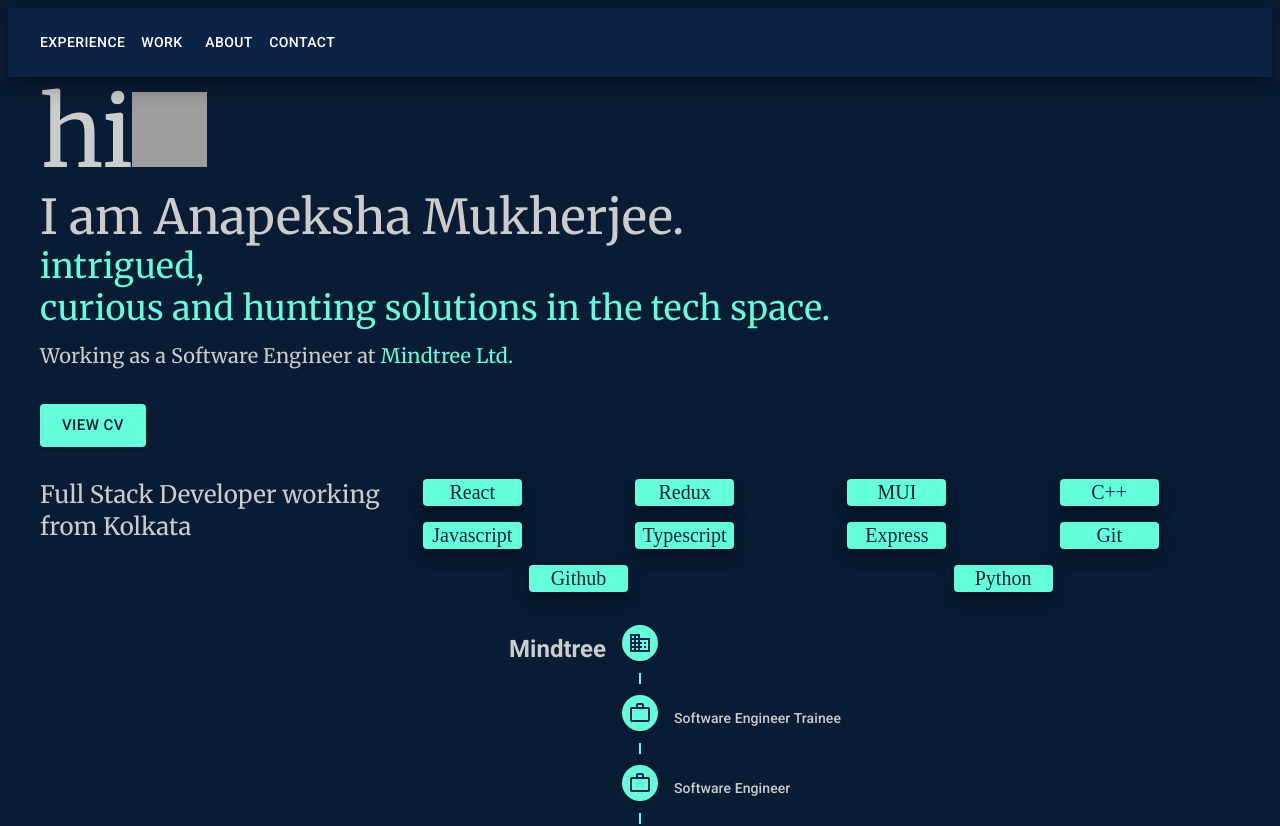
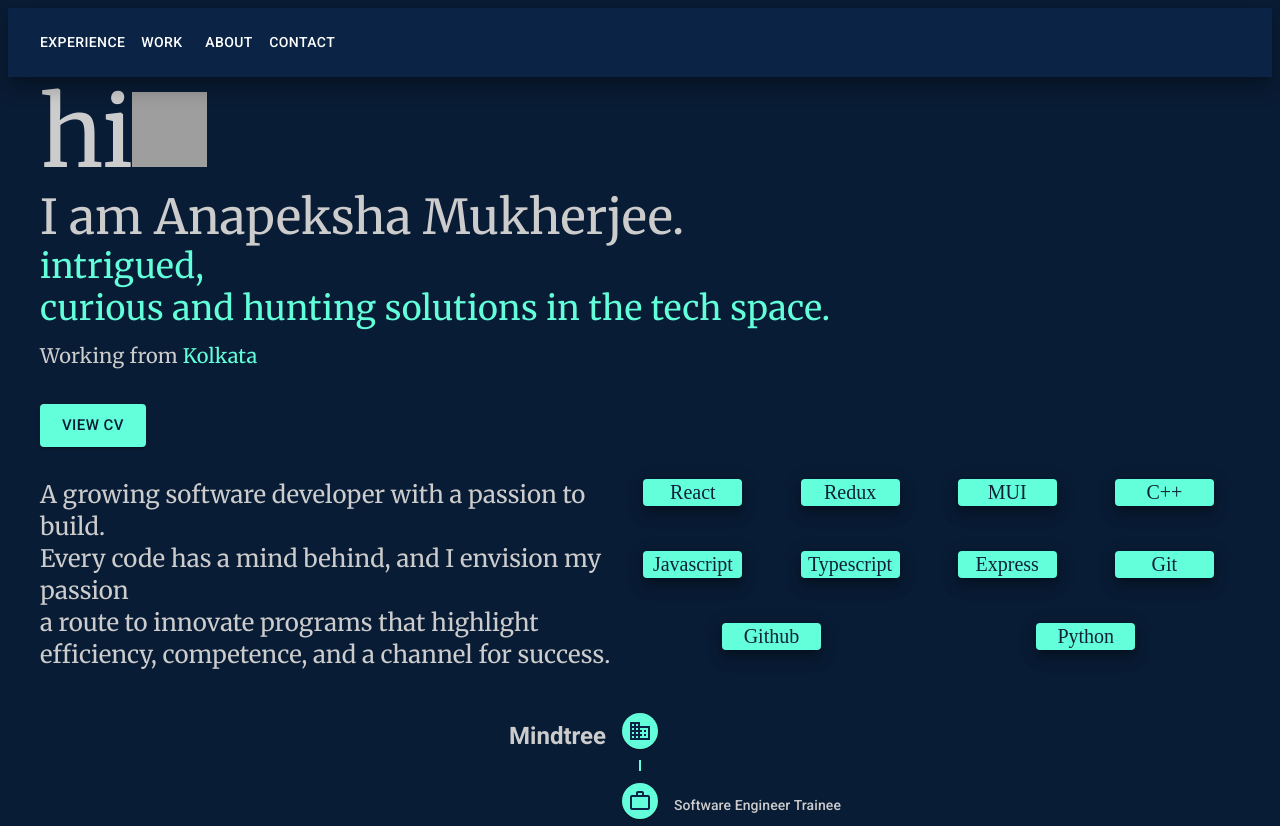
Before and after one commit to anapeksha/Portfolio, a React (Create React App) app: page / in a window 1280 px wide. Shown: the top 826 px of the page. Built offline with nearby package versions, Linux system fonts and the light colour scheme; grey boxes are pictures that could not be loaded.

Commit message:
updated about and home

```diff
--- a/src/pages/About.tsx
+++ b/src/pages/About.tsx
@@ -21,9 +21,12 @@
 			id="about"
 			sx={{ display: "flex", ml: 4, justifyContent: "space-between" }}
 		>
-			<Box sx={{ display: "flex", mr: 2 }}>
+			<Box sx={{ display: "flex", flexWrap: "wrap", mr: 2 }}>
 				<CustomTypography variant="h5" gutterBottom>
-					Full Stack Developer working from Kolkata
+					A growing software developer with a passion to build.{<br />}
+					Every code has a mind behind, and I envision my passion {<br />}a
+					route to innovate programs that highlight efficiency, competence, and
+					a channel for success.
 				</CustomTypography>
 			</Box>
 			<Box sx={{ display: "flex" }}>
--- a/src/pages/Home.tsx
+++ b/src/pages/Home.tsx
@@ -42,14 +42,14 @@
 				curious and hunting solutions in the tech space.
 			</CustomTypography>
 			<CustomTypography variant="h6" sx={{ mb: 4 }}>
-				Working as a Software Engineer at{" "}
+				Working from{" "}
 				<a
 					style={{ color: "#62ffda", textDecoration: "none" }}
-					href="https://www.mindtree.com"
+					href="https://goo.gl/maps/TbrqBXw6tVo6a7kW7"
 					rel="noreferrer"
 					target="_blank"
 				>
-					Mindtree Ltd.
+					Kolkata
 				</a>
 			</CustomTypography>
 			<Box sx={{ mb: 4 }}>
```
